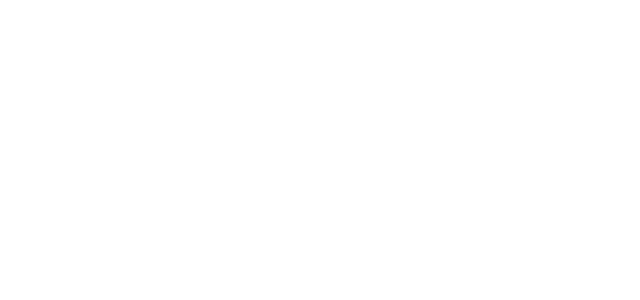
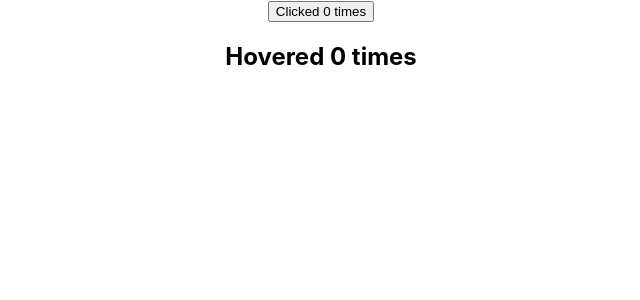
Before and after one commit to sevanshdm/ReactJS-course, a React (Create React App) app in the folder hello-world/: page / in a window 1280 px wide. Shown: the top 300 px of the page, without its empty margins (319-959 px from the left). Built offline with nearby package versions, Linux system fonts and the light colour scheme.

Commit message:
Video 36 - Render Props Part 1

```diff
--- a/hello-world/src/App.js
+++ b/hello-world/src/App.js
@@ -9,13 +9,17 @@
 //named export below, the name has to match what was exported
 //import { Greet } from './components/Greet'
 
+import ClickCounterTwo from './components/ClickCounterTwo';
+import HoverCounterTwo from './components/HoverCounterTwo';
+
 // The App component represents the view which you see in the browser.
 function App() {
   return (
 
     <div className="App">
-
-
+      {/* Render Props */}
+      <ClickCounterTwo/>
+      <HoverCounterTwo/>
 
       {/* Higher Order (HOC) */}
       {/*<ClickCounter name="Shrek"/> If you input a prop here, it's passed to the HOC but not to the component that is wrapped*/}
--- /dev/null
+++ b/hello-world/src/components/ClickCounterTwo.js
@@ -0,0 +1,28 @@
+// This file has to do with Reder Props Pattern
+
+import React, { Component } from 'react'
+
+class ClickCounterTwo extends Component {
+    constructor(props) {
+        super(props)
+
+        this.state = {
+            count: 0
+        }
+    }
+
+    incrementCount = () => {
+        this.setState(prevState => {
+            return {count: prevState.count + 1}
+        })
+    }
+
+    render() {
+        const {count} = this.state
+        return (
+            <button onClick={this.incrementCount}>Clicked {count} times</button>
+        )
+    }
+}
+
+export default ClickCounterTwo
--- /dev/null
+++ b/hello-world/src/components/HoverCounterTwo.js
@@ -0,0 +1,28 @@
+// This file has to do with Reder Props Pattern
+
+import React, { Component } from 'react'
+
+class HoverCounterTwo extends Component {
+    constructor(props) {
+        super(props)
+
+        this.state = {
+            count: 0
+        }
+    }
+
+    incrementCount = () => {
+        this.setState(prevState => {
+            return {count: prevState.count + 1}
+        })
+    }
+
+    render() {
+        const { count } = this.state
+        return (
+            <h2 onMouseOver={this.incrementCount}>Hovered {count} times</h2>
+        )
+    }
+}
+
+export default HoverCounterTwo
```
